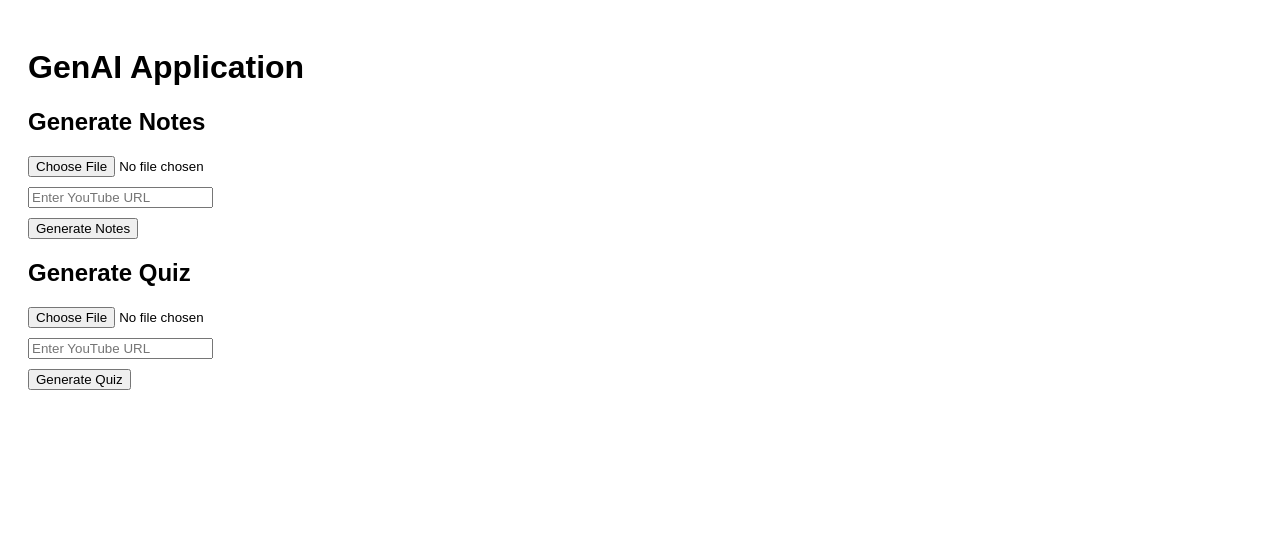
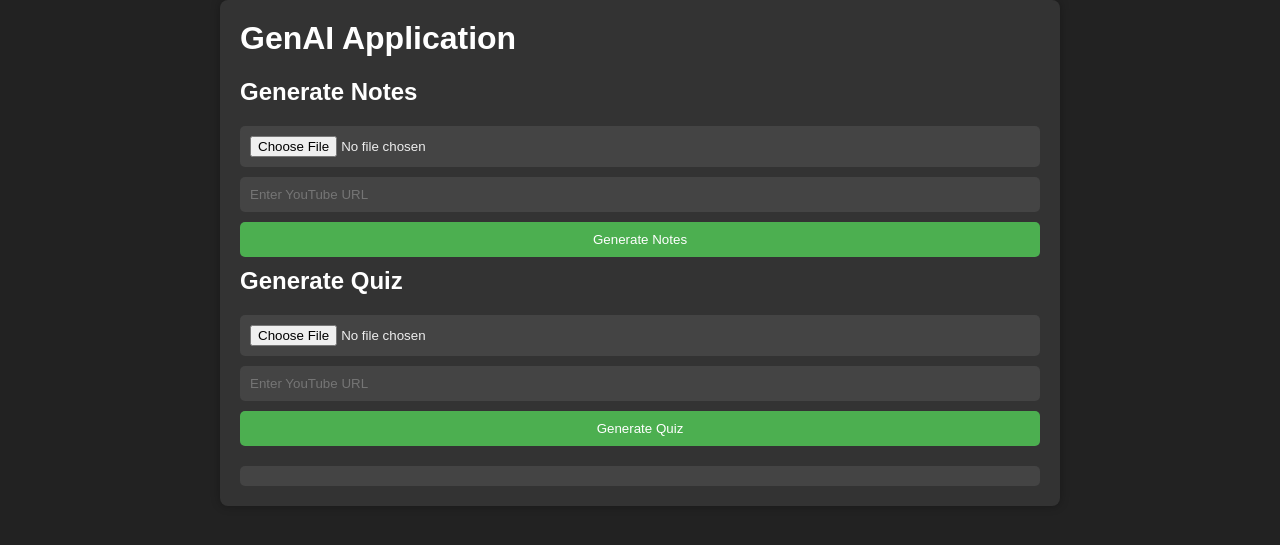
Before and after one commit to Bansal0527/AI-teaching-assistant, a Flask app: page / in a window 1280 px wide. Shown: the top 545 px of the page. Run offline with Flask 3, Linux system fonts and the light colour scheme.

Commit message:
Update index.html

```diff
--- a/Server/templates/index.html
+++ b/Server/templates/index.html
@@ -7,7 +7,24 @@
     <style>
         body {
             font-family: Arial, sans-serif;
+            margin: 0;
+            padding: 0;
+            background-color: #222;
+            color: #eee;
+        }
+
+        .container {
+            max-width: 800px;
+            margin: 0 auto;
             padding: 20px;
+            background-color: #333;
+            border-radius: 8px;
+            box-shadow: 0 0 10px rgba(0, 0, 0, 0.3);
+        }
+
+        h1, h2 {
+            color: #fff;
+            margin-top: 0;
         }
 
         input[type="file"],
@@ -15,16 +32,42 @@
         button {
             margin: 10px 0;
             display: block;
+            width: 100%;
+            padding: 10px;
+            border: none;
+            border-radius: 5px;
+            box-sizing: border-box;
+        }
+
+        input[type="file"],
+        input[type="text"] {
+            background-color: #444;
+            color: #eee;
+        }
+
+        button {
+            background-color: #4caf50;
+            color: #fff;
+            cursor: pointer;
+            transition: background-color 0.3s;
+        }
+
+        button:hover {
+            background-color: #45a049;
         }
 
         #result {
             margin-top: 20px;
             font-size: 16px;
             white-space: pre-wrap;
+            padding: 10px;
+            background-color: #444;
+            border-radius: 5px;
         }
     </style>
 </head>
 <body>
+    <div class="container">
         <h1>GenAI Application</h1>
         <h2>Generate Notes</h2>
         <input type="file" id="fileInputNotes" accept=".mp4">
@@ -37,6 +80,7 @@
         <button onclick="generate('quiz')">Generate Quiz</button>
 
         <div id="result"></div>
+    </div>
 
     <script>
         function generate(type) {
```
Lines whose indentation alone changed are shown as unchanged.
